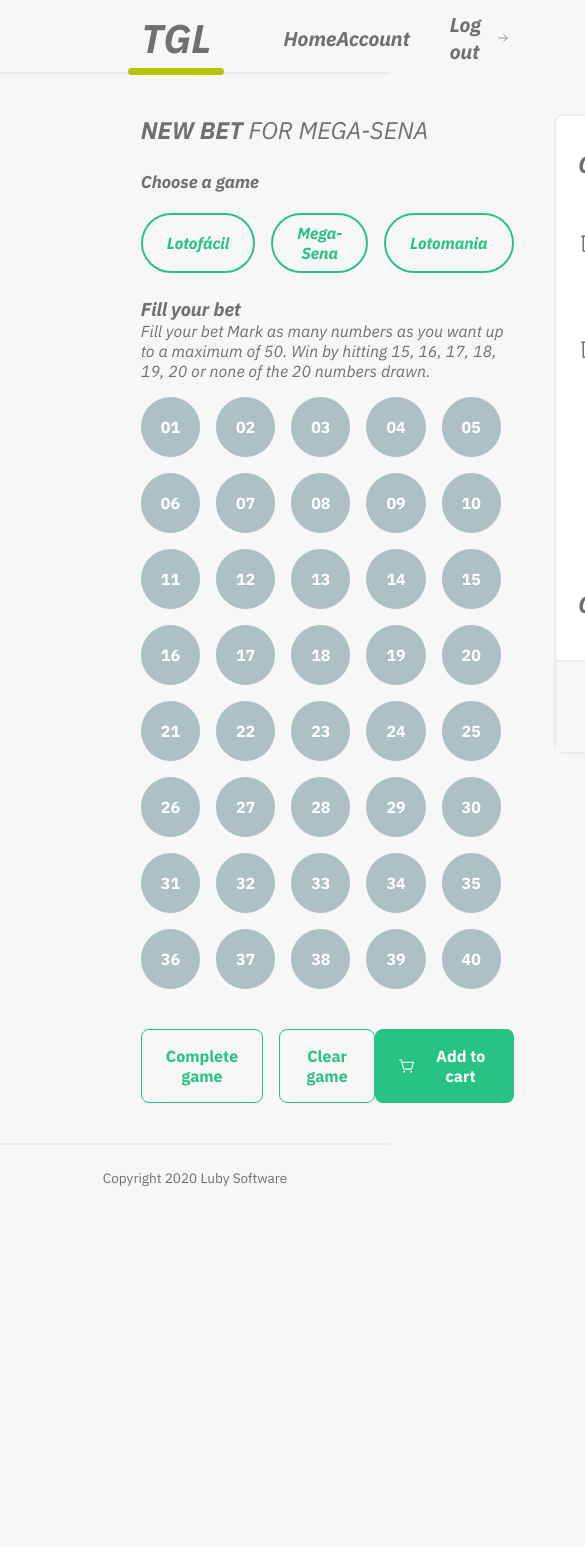
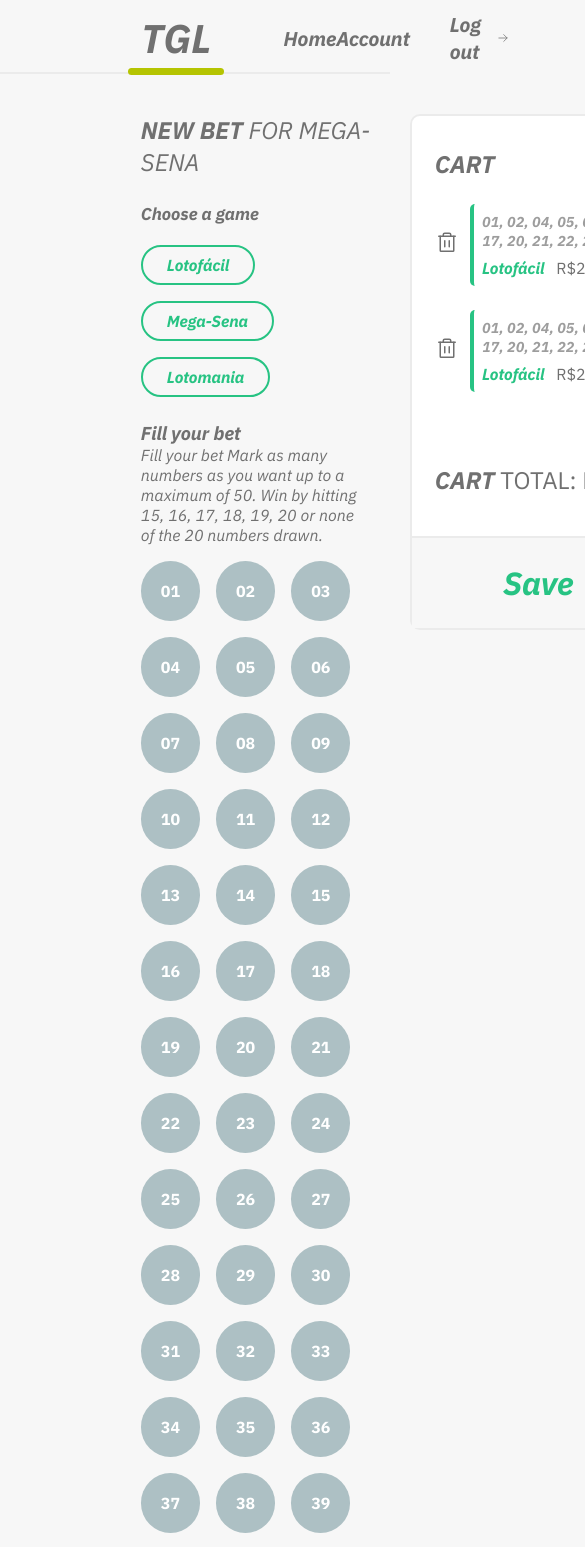
Before and after one commit to paulo-fs/tgl-react-ts, a React (Vite) app: page /bet in a window 390 px wide. Shown: the top 1547 px of the page, 585 px wide, since content can reach past the window. Before the commit the page ends 1211 px from the top, so only its background shows below. Built offline with nearby package versions, Linux system fonts and the light colour scheme.

Commit message:
feat: responsivity on medium and large screens

```diff
--- a/src/layouts/LayoutGames.tsx
+++ b/src/layouts/LayoutGames.tsx
@@ -5,13 +5,15 @@ import styled from 'styled-components';
 
 export function LayoutGames(){
 	return(
-		<div>
-			<Header />
-			<ContentContainer>
-			  <Outlet />
-			</ContentContainer>
+		<LayoutContainer>
+			<div>
+				<Header />
+				<ContentContainer>
+					<Outlet />
+				</ContentContainer>
+			</div>
 			<Footer />
-		</div>
+		</LayoutContainer>
 	);
 }
 
@@ -19,3 +21,11 @@ const ContentContainer = styled.div`
   width: 100%;
   padding: 2.5rem 8.8rem;
 `;
+
+const LayoutContainer = styled.div`
+  width: 100%;
+  height: 100vh;
+  display: flex;
+  flex-direction: column;
+  justify-content: space-between;
+`;
--- a/src/pages/Bet/betStyles.ts
+++ b/src/pages/Bet/betStyles.ts
@@ -36,6 +36,7 @@ export const ChooseAGame = styled.div`
 
   nav{
     display: flex;
+    flex-wrap: wrap;
     gap: 1rem;
   }
 `;
@@ -50,6 +51,8 @@ export const BetNumbers = styled.div`
 
 export const FooterButtons = styled.div`
   display: flex;
+  flex-wrap: wrap;
+  gap: 1rem;
   justify-content: space-between;
 
   div{
--- a/src/pages/Bet/components/cartComponentStyle.ts
+++ b/src/pages/Bet/components/cartComponentStyle.ts
@@ -5,10 +5,14 @@ flex: 1;
 min-width: 19rem;
 max-width: 25rem;
 max-height: 40rem;
+height: fit-content;
 
 display: flex;
 flex-direction: column;
 justify-content: space-between;
+
+position: sticky;
+top: 6.5rem;
 
 background-color: ${props => props.theme.white};
 border: 2px solid ${props => props.theme.gray200};
@@ -17,6 +21,7 @@ border-radius: 10px;
 
 export const CartContent = styled.div`
 padding: 2rem 1.4rem;
+overflow-y: auto;
 
 h2{
   font-size: 1.5rem;
```
